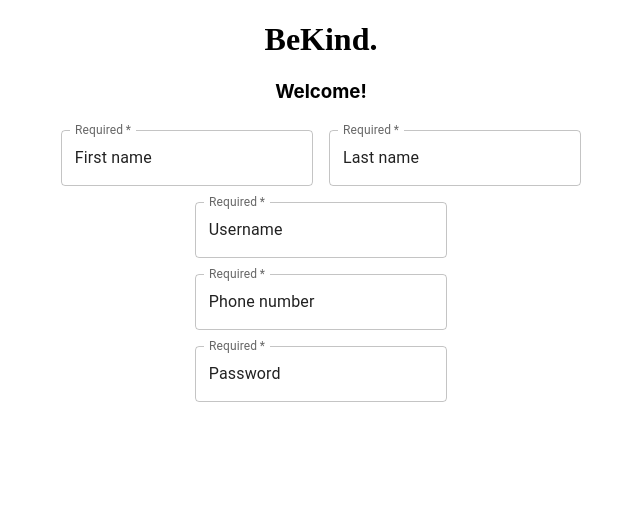
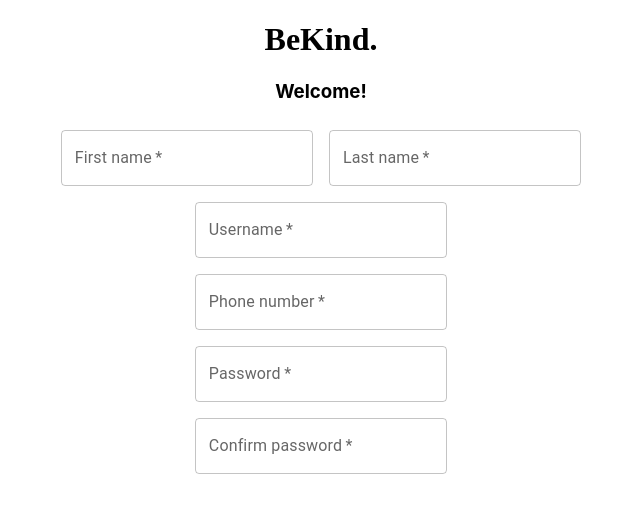
Before and after one commit to adriannaliu/be-kind-front-end, a React (Create React App) app in the folder bekind/: page / in a window 1280 px wide. Shown: the top 512 px of the page, without its empty margins (319-959 px from the left). Built offline with nearby package versions, Linux system fonts and the light colour scheme; a web font is replaced by a local one.

Commit message:
modified text field labelsand added new pages folder

```diff
--- a/bekind/src/App.js
+++ b/bekind/src/App.js
@@ -1,17 +1,16 @@
 import * as React from 'react';
 import './App.css';
-import SignUp from './SignUp.js'
+import SignUp from './pages/SignUp.js'
 import { Component } from 'react'
+import { BrowserRouter, Routes, Route } from "react-router-dom";
 
 class App extends Component {
   render() {
     return (
       <div className="App">
-        {/* <header className="App-header"> */}
           <h1>
             BeKind.
           </h1>
-        {/* </header> */}
         <body className="App-body">
           <h3>
               Welcome!
--- a/bekind/src/components/SignUpTextFields.js
+++ b/bekind/src/components/SignUpTextFields.js
@@ -8,38 +8,40 @@ const SignUpTextFields = () => {
             <TextField
             required
             id="outlined-required"
-            label="Required"
-            defaultValue="First name"
+            label="First name"
             />
             <TextField
             required
             id="outlined-required"
-            label="Required"
-            defaultValue="Last name"
+            label="Last name"
             />
         </div>
         <div>
             <TextField fullWidth
             required
             id="outlined-required"
-            label="Required"
-            defaultValue="Username"
+            label="Username"
             />
         </div>
         <div>
             <TextField fullWidth
             required
             id="outlined-required"
-            label="Required"
-            defaultValue="Phone number"
+            label="Phone number"
             />
         </div>
         <div>
             <TextField fullWidth
             required
             id="outlined-required"
-            label="Required"
-            defaultValue="Password"
+            label="Password"
+            />
+        </div>
+        <div>
+            <TextField fullWidth
+            required
+            id="outlined-required"
+            label="Confirm password"
             />
         </div>
     </div>
--- a/bekind/src/SignUp.js
+++ b/bekind/src/pages/SignUp.js
@@ -1,6 +1,6 @@
 import * as React from 'react';
 import Box from '@mui/material/Box';
-import SignUpTextFields from './components/SignUpTextFields.js';
+import SignUpTextFields from '../components/SignUpTextFields.js';
 
 const SignUp = () => {
   return (
```
